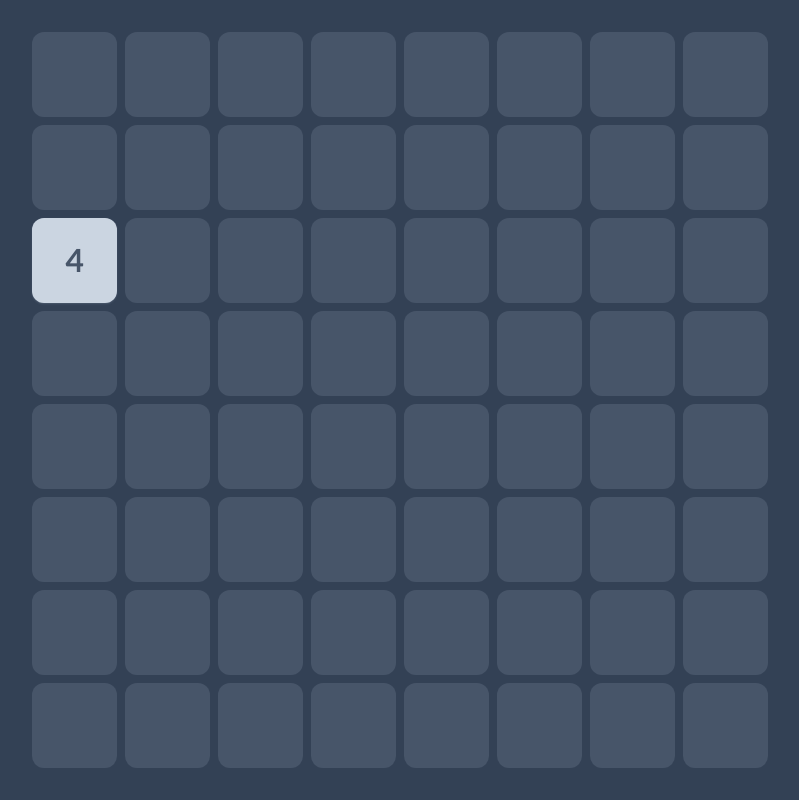
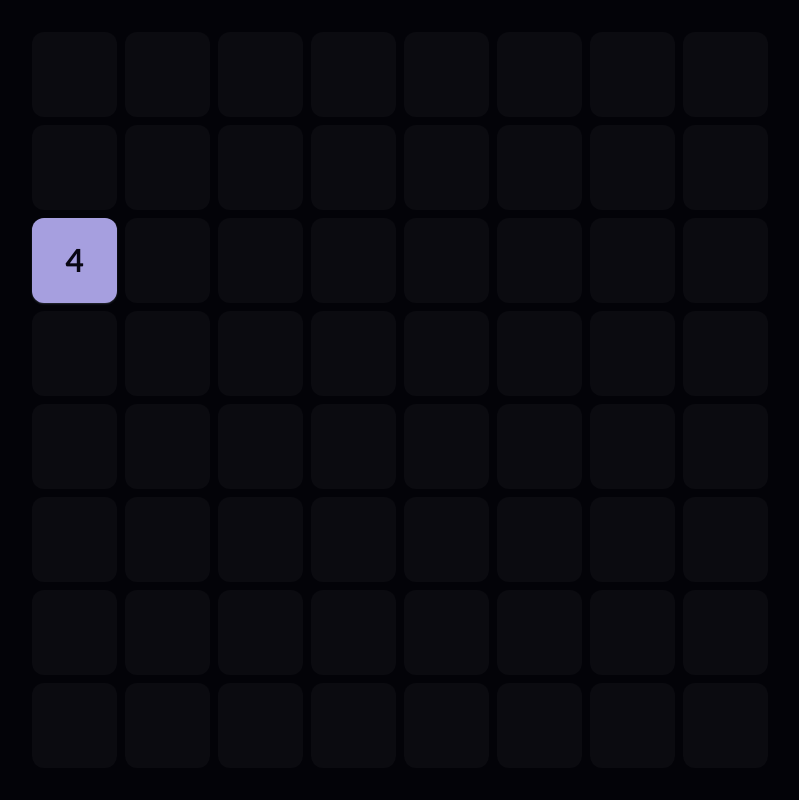
Before and after one commit to UnderMan4/2048, a React (Vite) app: page / in a window 1280 px wide. Shown: the whole page, without its empty margins (240-1039 px from the left). Built offline with nearby package versions, Linux system fonts and the light colour scheme.

Commit message:
added themes support

```diff
--- a/src/App.tsx
+++ b/src/App.tsx
@@ -1,8 +1,16 @@
 import { Board } from "@/components/Board";
+import { cls } from "@/utils/styles";
 
 function App() {
    return (
-      <div className="flex h-screen w-screen items-center justify-center bg-slate-700">
+      <div
+         className={cls(
+            {
+               "theme-standard": true,
+            },
+            "bg-background flex h-screen w-screen items-center justify-center"
+         )}
+      >
          <Board dimensions={8} />
       </div>
    );
--- a/src/components/Board.tsx
+++ b/src/components/Board.tsx
@@ -8,11 +8,13 @@ export type BoardProps = {
 
 export const Board: FC<BoardProps> = ({ dimensions }) => {
    const [board, setBoard] = useState(new GameBoard(dimensions));
-   const [isBlocked, setIsBlocked] = useState(false);
    const { height, width } = board;
    const parentRef = useRef<HTMLDivElement>(null);
    const bgCellsRef = useRef<HTMLDivElement>(null);
    const cellsRef = useRef<HTMLDivElement>(null);
+
+   const blockedRef = useRef(false);
+   const pressedRef = useRef(false);
 
    const [boardSize, setBoardSize] = useState(0);
    const debouncedBoardSize = useDebounce(boardSize, 100);
@@ -28,10 +30,12 @@ export const Board: FC<BoardProps> = ({ dimensions }) => {
          updateBoard();
       }, 150);
    }, [board]);
+
    const handleKeyPress = useCallback((e: KeyboardEvent) => {
-      if (isBlocked) return;
+      if (blockedRef.current || pressedRef.current) return;
 
-      setIsBlocked(true);
+      blockedRef.current = true;
+      pressedRef.current = true;
       switch (e.key) {
          case "ArrowUp":
          case "w":
@@ -60,14 +64,20 @@ export const Board: FC<BoardProps> = ({ dimensions }) => {
       }
       setTimeout(() => {
          updateBoard();
-         setIsBlocked(false);
-      }, 300);
+         blockedRef.current = false;
+      }, 150);
+   }, []);
+
+   const handleKeyUp = useCallback(() => {
+      pressedRef.current = false;
    }, []);
 
    useEffect(() => {
       window.addEventListener("keydown", handleKeyPress);
+      window.addEventListener("keyup", handleKeyUp);
       return () => {
          window.removeEventListener("keydown", handleKeyPress);
+         window.removeEventListener("keyup", handleKeyUp);
       };
    }, []);
 
@@ -108,7 +118,7 @@ export const Board: FC<BoardProps> = ({ dimensions }) => {
                   {Array.from({ length: width }, (_, j) => (
                      <div
                         key={`bg-${j}`}
-                        className="aspect-square flex-grow rounded-xl bg-slate-600"
+                        className="bg-cell-bg-empty aspect-square flex-grow rounded-xl"
                      />
                   ))}
                </div>
--- a/src/components/Cell/Cell.tsx
+++ b/src/components/Cell/Cell.tsx
@@ -10,42 +10,6 @@ export type CellProps = {
    cellAddress: Position;
    boardSize: number;
    updateBoard: () => void;
-};
-
-type CellColors = {
-   bg: string;
-   text: string;
-};
-
-const cellColors: Record<number, CellColors> = {
-   2: {
-      bg: "bg-slate-200",
-      text: "text-slate-800",
-   },
-   4: {
-      bg: "bg-slate-300",
-      text: "text-slate-600",
-   },
-   8: {
-      bg: "bg-slate-400",
-      text: "text-slate-300",
-   },
-   16: {
-      bg: "bg-slate-500",
-      text: "text-slate-300",
-   },
-   32: {
-      bg: "bg-slate-600",
-      text: "text-slate-300",
-   },
-   64: {
-      bg: "bg-slate-700",
-      text: "text-slate-300",
-   },
-   128: {
-      bg: "bg-slate-800",
-      text: "text-slate-300",
-   },
 };
 
 const transitionProps: AnimationProps["transition"] = {
@@ -97,20 +61,6 @@ export const Cell: FC<CellProps> = ({
    const outerCellRef = useRef<HTMLDivElement>(null);
    const valueRef = useRef<HTMLSpanElement>(null);
 
-   const colors = useMemo(() => {
-      if (!cellData)
-         return {
-            bg: "bg-black",
-            text: "text-slate-200",
-         };
-      return (
-         cellColors[cellData.value] ?? {
-            bg: "bg-black",
-            text: "text-slate-200",
-         }
-      );
-   }, [cellData?.value]);
-
    const animateControls: Variants = {
       position: {
          top: cellAddress.row * (cellSize + GAP),
@@ -132,7 +82,7 @@ export const Cell: FC<CellProps> = ({
          animate={"position"}
          initial={["position", "initial"]}
          transition={{
-            duration: 0.2,
+            duration: 0.15,
             ease: "easeOut",
             type: "spring",
          }}
@@ -155,8 +105,21 @@ export const Cell: FC<CellProps> = ({
             <motion.div
                className={cls(
                   "absolute inset-0 z-20 flex h-full w-full items-center justify-center rounded-xl",
-                  "shadow-sm shadow-slate-400/25 transition-colors duration-[50ms]",
-                  colors?.bg
+                  "shadow-sm shadow-slate-400/25 transition-colors duration-[100ms]",
+                  {
+                     "bg-cell-bg-2": cellData.value === 2,
+                     "bg-cell-bg-4": cellData.value === 4,
+                     "bg-cell-bg-8": cellData.value === 8,
+                     "bg-cell-bg-16": cellData.value === 16,
+                     "bg-cell-bg-32": cellData.value === 32,
+                     "bg-cell-bg-64": cellData.value === 64,
+                     "bg-cell-bg-128": cellData.value === 128,
+                     "bg-cell-bg-256": cellData.value === 256,
+                     "bg-cell-bg-512": cellData.value === 512,
+                     "bg-cell-bg-1024": cellData.value === 1024,
+                     "bg-cell-bg-2048": cellData.value === 2048,
+                     "bg-cell-bg-default": cellData.value > 2048,
+                  }
                )}
                transition={transitionProps}
                layout
@@ -166,7 +129,20 @@ export const Cell: FC<CellProps> = ({
                <span
                   className={cls(
                      "select-none font-bold transition-colors duration-[50ms]",
-                     colors?.text
+                     {
+                        "text-cell-fg-2": cellData.value === 2,
+                        "text-cell-fg-4": cellData.value === 4,
+                        "text-cell-fg-8": cellData.value === 8,
+                        "text-cell-fg-16": cellData.value === 16,
+                        "text-cell-fg-32": cellData.value === 32,
+                        "text-cell-fg-64": cellData.value === 64,
+                        "text-cell-fg-128": cellData.value === 128,
+                        "text-cell-fg-256": cellData.value === 256,
+                        "text-cell-fg-512": cellData.value === 512,
+                        "text-cell-fg-1024": cellData.value === 1024,
+                        "text-cell-fg-2048": cellData.value === 2048,
+                        "text-cell-fg-default": cellData.value > 2048,
+                     }
                   )}
                   style={{
                      fontSize: `${1.5 * (fontScale ?? 1)}rem`,
--- a/src/style.css
+++ b/src/style.css
@@ -7,3 +7,32 @@
 body {
    font-family: "Lato", sans-serif;
 }
+
+.theme-standard {
+   --main-bg-color: #030308;
+   --empty-cell-bg-color: #0b0b10;
+   --2-cell-bg-color: #c9c6ec;
+   --4-cell-bg-color: #a69fdf;
+   --8-cell-bg-color: #8279d2;
+   --16-cell-bg-color: #5e53c6;
+   --32-cell-bg-color: #4539ac;
+   --64-cell-bg-color: #362d86;
+   --128-cell-bg-color: #b853c6;
+   --256-cell-bg-color: #9f39ac;
+   --512-cell-bg-color: #7b2d86;
+   --1024-cell-bg-color: #582060;
+   --2048-cell-bg-color: #351339;
+   --default-cell-bg-color: #120613;
+   --2-cell-fg-color: #080613;
+   --4-cell-fg-color: #080613;
+   --8-cell-fg-color: #080613;
+   --16-cell-fg-color: #c9c6ec;
+   --32-cell-fg-color: #c9c6ec;
+   --64-cell-fg-color: #c9c6ec;
+   --128-cell-fg-color: #e7c6ec;
+   --256-cell-fg-color: #e7c6ec;
+   --512-cell-fg-color: #e7c6ec;
+   --1024-cell-fg-color: #e7c6ec;
+   --2048-cell-fg-color: #e7c6ec;
+   --default-cell-fg-color: #e7c6ec;
+}
--- a/tailwind.config.js
+++ b/tailwind.config.js
@@ -3,7 +3,40 @@
 export default {
    content: ["./src/**/*.{tsx,ts,jsx,js}"],
    theme: {
-      extend: {},
+      extend: {
+         colors: {
+            background: "var(--main-bg-color)",
+            "cell-bg": {
+               empty: "var(--empty-cell-bg-color)",
+               2: "var(--2-cell-bg-color)",
+               4: "var(--4-cell-bg-color)",
+               8: "var(--8-cell-bg-color)",
+               16: "var(--16-cell-bg-color)",
+               32: "var(--32-cell-bg-color)",
+               64: "var(--64-cell-bg-color)",
+               128: "var(--128-cell-bg-color)",
+               256: "var(--256-cell-bg-color)",
+               512: "var(--512-cell-bg-color)",
+               1024: "var(--1024-cell-bg-color)",
+               2048: "var(--2048-cell-bg-color)",
+               default: "var(--default-cell-bg-color)",
+            },
+            "cell-fg": {
+               2: "var(--2-cell-fg-color)",
+               4: "var(--4-cell-fg-color)",
+               8: "var(--8-cell-fg-color)",
+               16: "var(--16-cell-fg-color)",
+               32: "var(--32-cell-fg-color)",
+               64: "var(--64-cell-fg-color)",
+               128: "var(--128-cell-fg-color)",
+               256: "var(--256-cell-fg-color)",
+               512: "var(--512-cell-fg-color)",
+               1024: "var(--1024-cell-fg-color)",
+               2048: "var(--2048-cell-fg-color)",
+               default: "var(--default-cell-fg-color)",
+            },
+         },
+      },
    },
    plugins: [require("@tailwindcss/forms")],
 };
```
